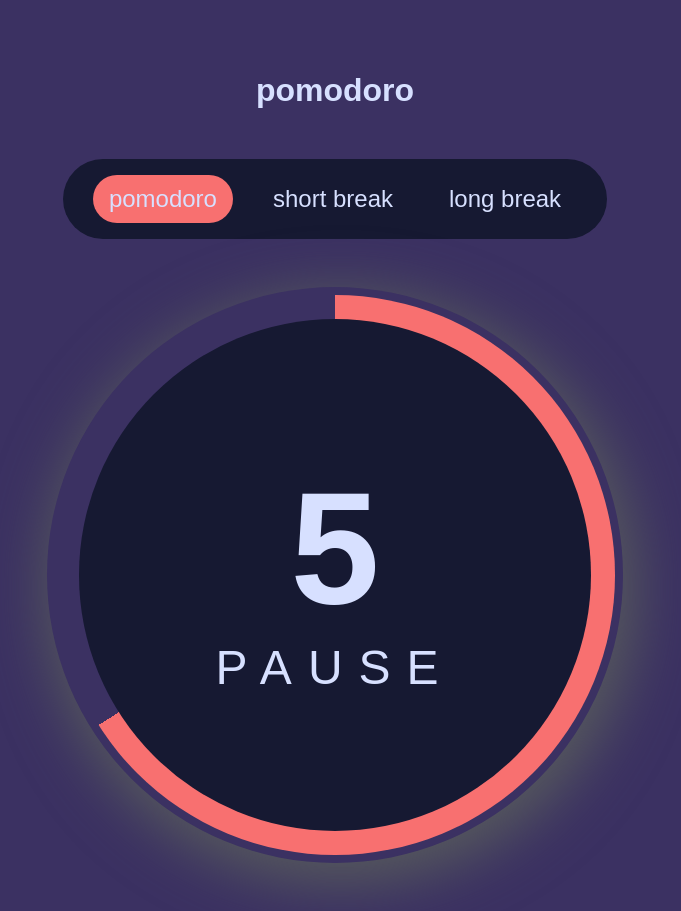
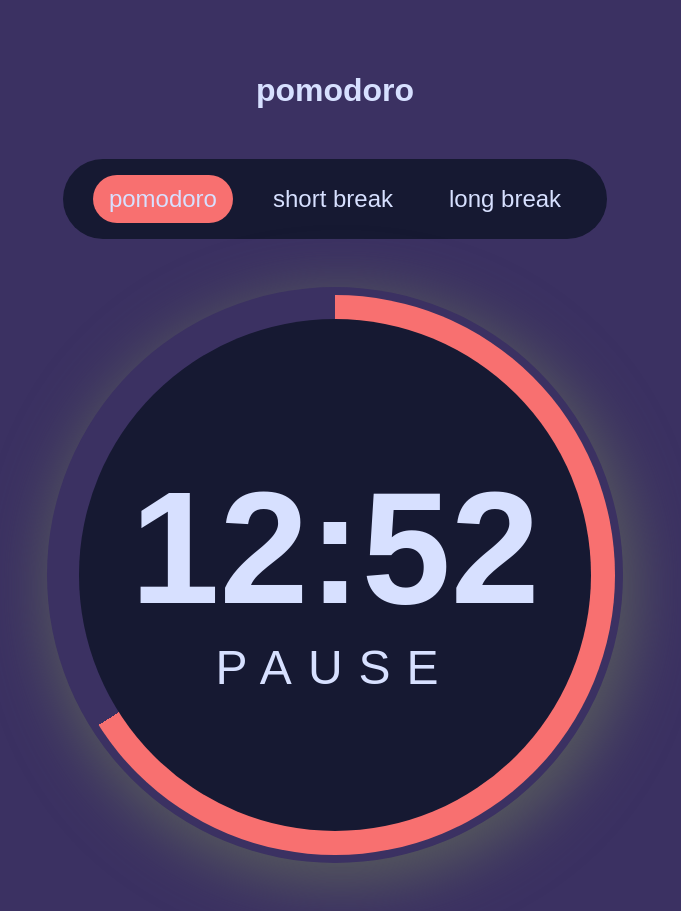
Before and after one commit to Gosia-Magdzik/pomodoro, a React (Create React App) app: page / in a window 1280 px wide. Shown: the whole page, without its empty margins (305-986 px from the left). Built offline with nearby package versions, Linux system fonts and the light colour scheme.

Commit message:
get time function s/min + 0

```diff
--- a/src/components/Timer/ProgressCircle/Clock/index.js
+++ b/src/components/Timer/ProgressCircle/Clock/index.js
@@ -6,7 +6,7 @@ import { ClockContainer,
 
 export const Clock = () => {
 
-  const [time, setTime] = useState(10)
+  const [time, setTime] = useState(777)
 
   useEffect(() => {
     if (time > 0) {
@@ -20,11 +20,12 @@ export const Clock = () => {
   const getTime = (time) => {
     const min = Math.floor(time / 60);
     const sec = time % 60;
+    return `${min < 10 ? "0" + min : min}:${sec < 10 ? "0" + sec : sec}`;
   }
 
   return (
     <ClockContainer>
-        <TimerText>{time}</TimerText>
+        <TimerText>{getTime(time)}</TimerText>
         <StartPauseButton>PAUSE</StartPauseButton>
     </ClockContainer>
   )
```
